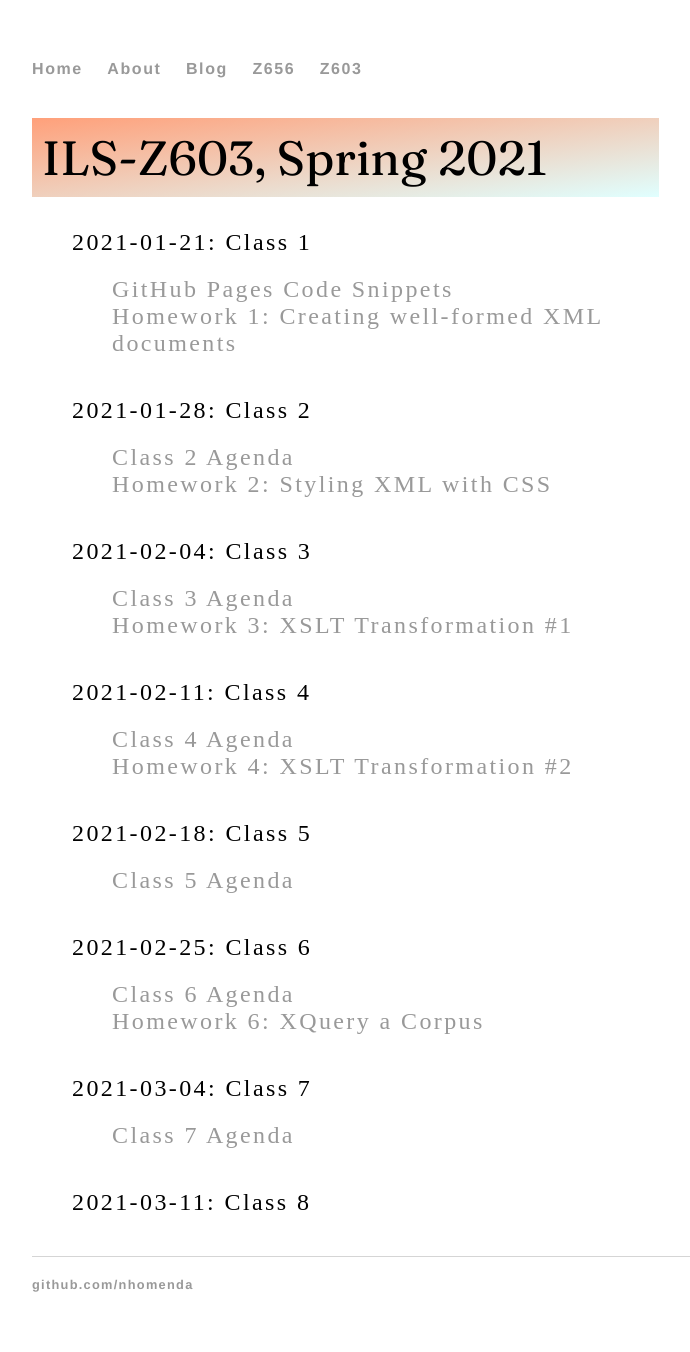
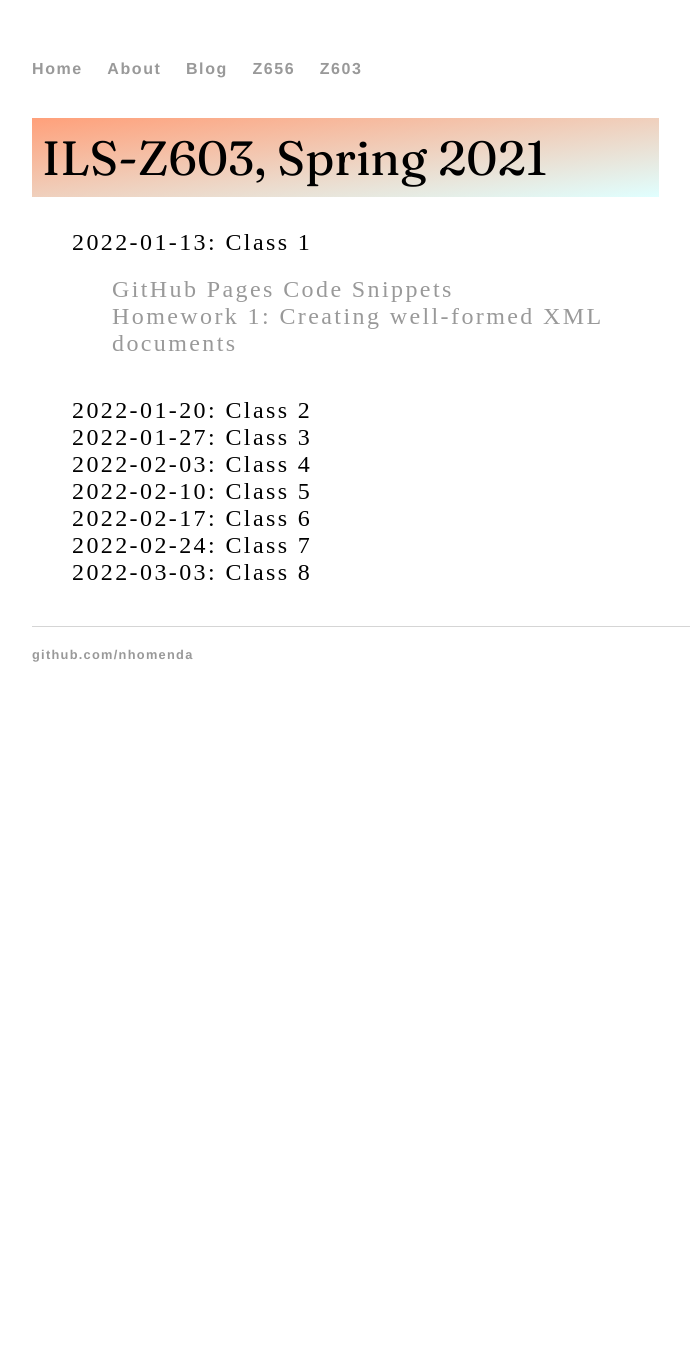
Before and after one commit to nhomenda/nhomenda.github.io, a Jekyll site: the page built from Z603/index.html, in a window 1280 px wide. Shown: the whole page, without its empty margins (160-850 px from the left). Built offline with Jekyll 4.4.1, drawn with Linux system fonts in a browser that asks for light colours; after the commit the page ends 900 px from its top, so only the background shows below that.

Commit message:
Update index.html

```diff
--- a/Z603/index.html
+++ b/Z603/index.html
@@ -4,45 +4,45 @@ title: ILS-Z603, Spring 2021
 ---
 	<h1>{{ page.title }}</h1>
 	<ul class="posts">
-	    <li>2021-01-21: Class 1
+	    <li>2022-01-13: Class 1
         <ul>
           <li><a href="/Z656/github-pages.html" title="GitHub Pages Code Snippets">GitHub Pages Code Snippets</a></li>
 	  <li><a href="/Z603/hw1.html" title="Creating well-formed XML documents">Homework 1: Creating well-formed XML documents</a></li>
         </ul>
       </li>
-      <li>2021-01-28: Class 2
-	<ul>
+      <li>2022-01-20: Class 2
+	<!--<ul>
 	  <li><a href="/Z603/class2.html" title="Class 2 Agenda">Class 2 Agenda</a></li>
 	  <li><a href="/Z603/hw2.html" title="Styling XML with CSS">Homework 2: Styling XML with CSS</a></li>
 	</ul>
-      </li>
-      <li>2021-02-04: Class 3
-	<ul>
+      </li>-->
+      <li>2022-01-27: Class 3
+	<!--<ul>
 	  <li><a href="/Z603/class3.html" title="Class 3 Agenda">Class 3 Agenda</a></li>
 	  <li><a href="/Z603/hw3.html" title="XSLT Transformation #1">Homework 3: XSLT Transformation #1</a></li>
-	</ul>
+	</ul>-->
       </li>
-      <li>2021-02-11: Class 4
-	<ul>
+      <li>2022-02-03: Class 4
+	<!--<ul>
 	  <li><a href="/Z603/class4.html" title="Class 4 Agenda">Class 4 Agenda</a></li>
 	  <li><a href="/Z603/hw4.html" title="XSLT Transformation #2">Homework 4: XSLT Transformation #2</a></li>
-	</ul>
+	</ul>-->
       </li>
-      <li>2021-02-18: Class 5
-	<ul>
+      <li>2022-02-10: Class 5
+	<!--<ul>
 	  <li><a href="/Z603/class5.html" title="Class 5 Agenda">Class 5 Agenda</a></li>
-	</ul>
+	</ul>-->
        </li>
-      <li>2021-02-25: Class 6
-	<ul>
+      <li>2022-02-17: Class 6
+	<!--<ul>
 	  <li><a href="/Z603/class6.html" title="Class 6 Agenda">Class 6 Agenda</a></li>
 	  <li><a href="/Z603/hw6.html" title="XQuery a Corpus">Homework 6: XQuery a Corpus</a></li>
-	</ul>
+	</ul>-->
       </li>
-      <li>2021-03-04: Class 7
-	<ul>
+      <li>2022-02-24: Class 7
+	<!--<ul>
 	  <li><a href="/Z603/class7.html" title="Class 7 Agenda">Class 7 Agenda</a></li>
-	</ul>
+	</ul>-->
        </li>
-      <li>2021-03-11: Class 8</li>
+      <li>2022-03-03: Class 8</li>
       </ul>
```
